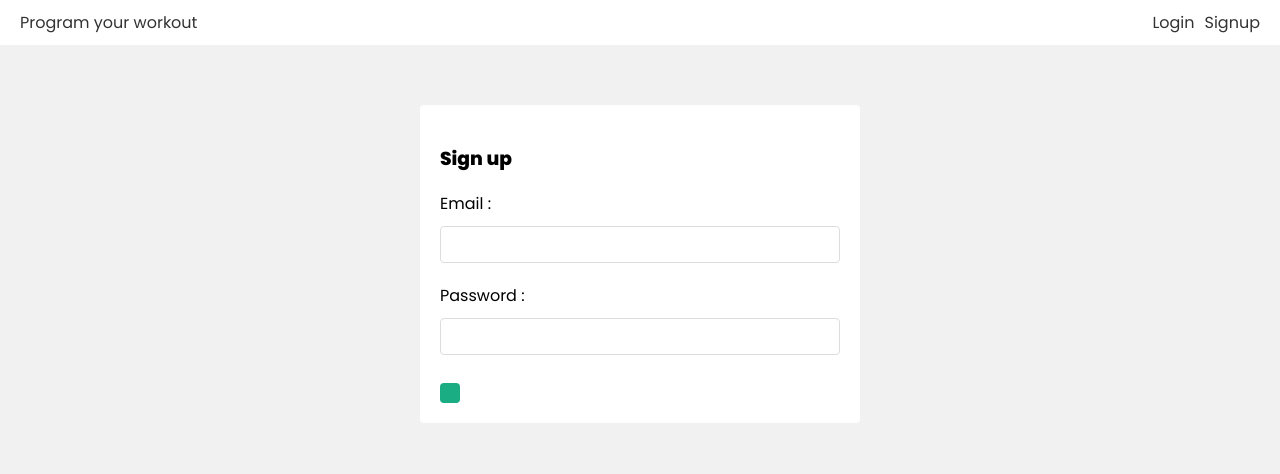
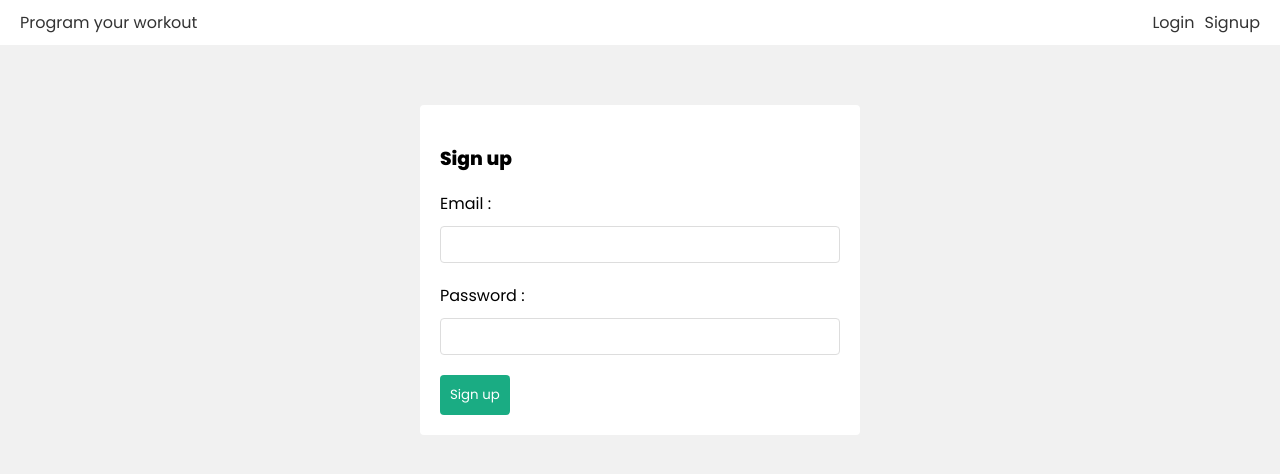
Before and after one commit to tchasinga/system-manager, a React (Create React App) app in the folder frontend/: page /signup in a window 1280 px wide. Shown: the top 474 px of the page. Built offline with nearby package versions, Linux system fonts and the light colour scheme; what ldrs would draw is missing.

Commit message:
new code is added now

```diff
--- a/frontend/src/pages/Singup.js
+++ b/frontend/src/pages/Singup.js
@@ -21,7 +21,11 @@ const Singup = () =>{
 
             <label>Password : </label>
             <input type="password" required value={password} onChange={(e) => setPassword(e.target.value)} />
-            <button disabled={isLoading}></button>
+            <button disabled={isLoading}>
+              {
+                isLoading ? 'Signing up...' : 'Sign up'
+              }
+            </button>
             {error && <p className="error">{error}</p>}
         </form>
     </div>
```
